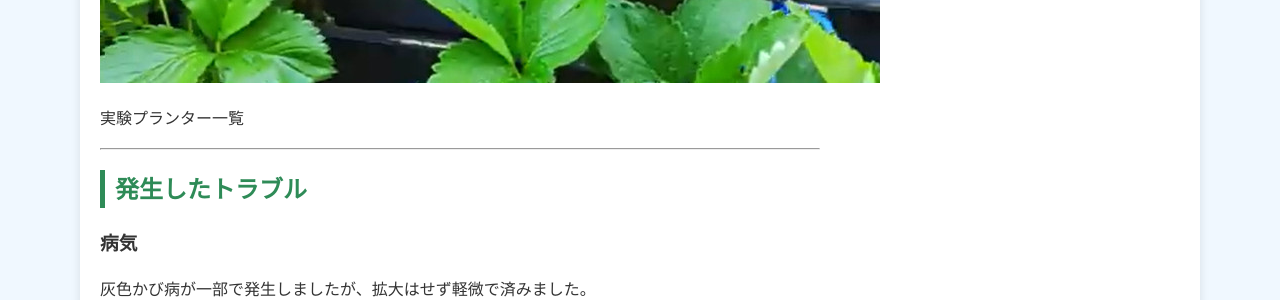
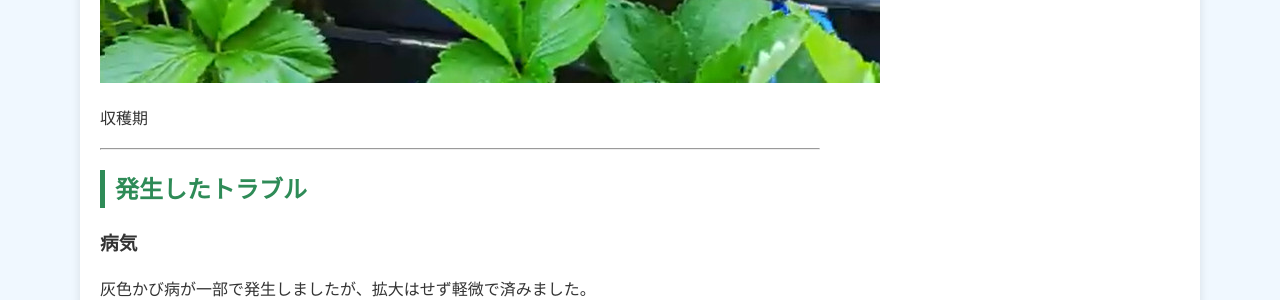
Before and after one commit to shiitake-garden/shiitake-garden.github.io, a Jekyll site: the page built from contents/coffee/ichigosaibai.html, in a window 1280 px wide and 900 px high, scrolled down 4191 px. Shown: the part 153-453 px from the top of the window. Built offline with Jekyll 4.4.1, drawn with Linux system fonts in a browser that asks for light colours.

Commit message:
Update ichigosaibai.html

```diff
--- a/contents/coffee/ichigosaibai.html
+++ b/contents/coffee/ichigosaibai.html
@@ -156,8 +156,8 @@ title: コーヒーカスでイチゴ栽培
 
 <!-- 写真⑥ -->
 <div class="image-box">
-  <img src="/images/caf/ci_syuukaku.jpg" alt="実験プランター一覧">
-  <p class="caption">実験プランター一覧</p>
+  <img src="/images/caf/ci_syuukaku.jpg" alt="収穫期">
+  <p class="caption">収穫期</p>
 </div>
 <hr>
 
```
